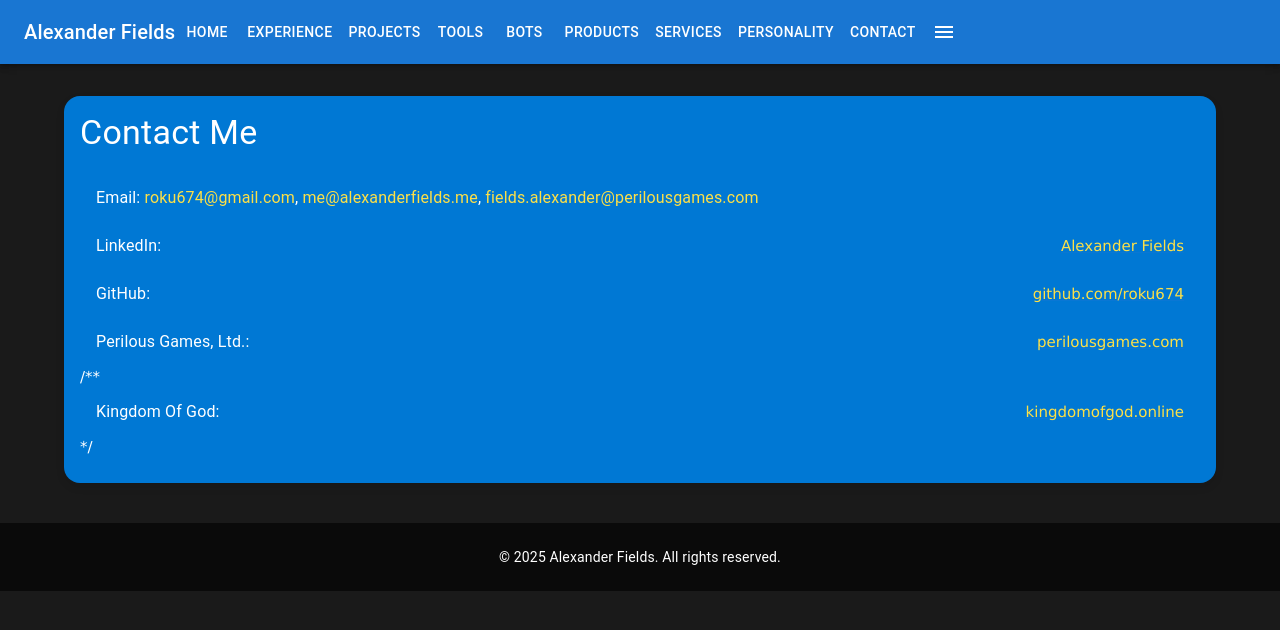
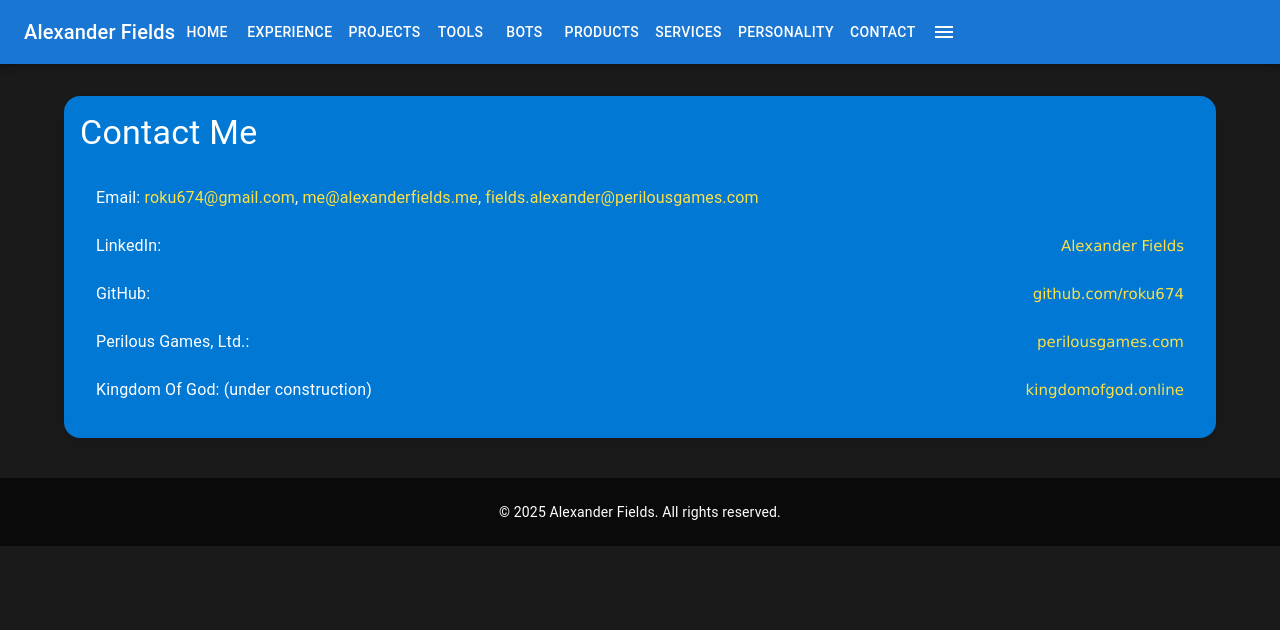
Before and after one commit to roku674/Website, a React (Create React App) app in the folder frontend/: page /contact in a window 1280 px wide. Shown: the top 630 px of the page. Built offline with nearby package versions, Linux system fonts and the light colour scheme; no server answers.

Commit message:
Update Contact.js

```diff
--- a/frontend/src/pages/Contact.js
+++ b/frontend/src/pages/Contact.js
@@ -37,14 +37,12 @@ const Contact = () => {
               perilousgames.com
             </Link>
           </ListItem>
-          /**
           <ListItem>
-            <ListItemText primary="Kingdom Of God: " />
+            <ListItemText primary="Kingdom Of God: (under construction)" />
             <Link href="https://www.kingdomofgod.online" target="_blank" rel="noopener noreferrer" style={{ color: '#fde047' }}>
               kingdomofgod.online
             </Link>
           </ListItem>
-          */
         </List>
       </Box>
     </Container>
```
